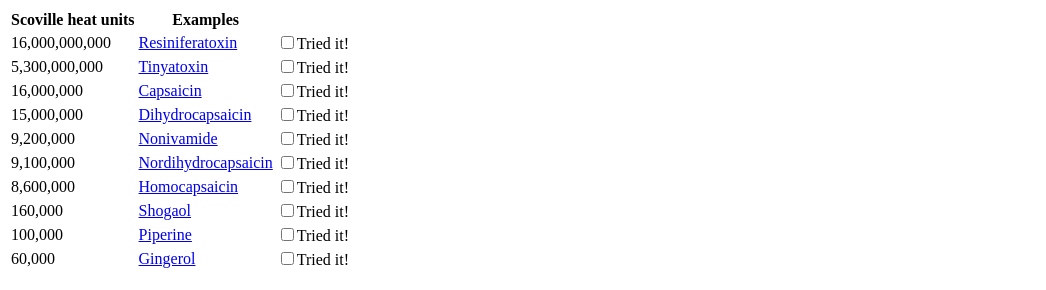
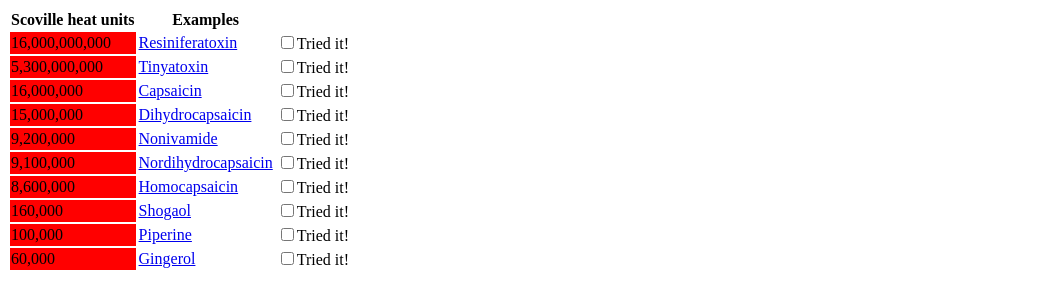
Before and after one commit to enzomero/CSS_ht-1, a plain HTML site: page index.html in a window 1280 px wide. Shown: the top 290 px of the page, without its empty margins (0-1046 px from the left). Drawn offline with Linux system fonts and the light colour scheme.

Commit message:
Add a rule that will make the first cell in each data row have a red background.
td:first-child {background:red}

```diff
--- a/index.html
+++ b/index.html
@@ -3,7 +3,10 @@
  <head>
    <title>Red Hot Chili Peppers</title>
    <style>
+
      tr:first-child {font-weight:bold}
+     td:first-child {background:red}
+
    </style>
  </head>
  <body>
```
